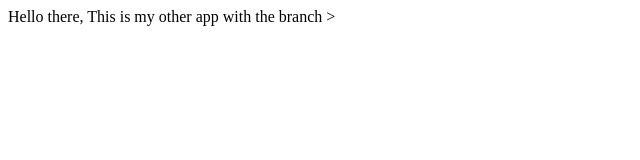
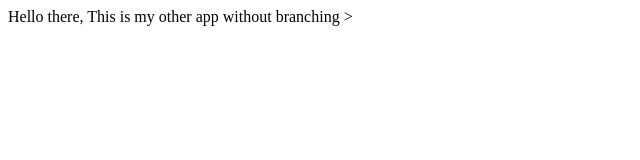
Before and after one commit to yidnek/GitTest, a plain HTML site: page index.html in a window 1280 px wide. Shown: the full height of the page, 0-640 px from the left. Drawn offline with Linux system fonts and the light colour scheme.

Commit message:
some changes

```diff
--- a/index.html
+++ b/index.html
@@ -7,7 +7,7 @@
 <body>
 
 		Hello there, This is my other app
-		with the branch
+		without branching
 </body>
 
 </html>>
```
